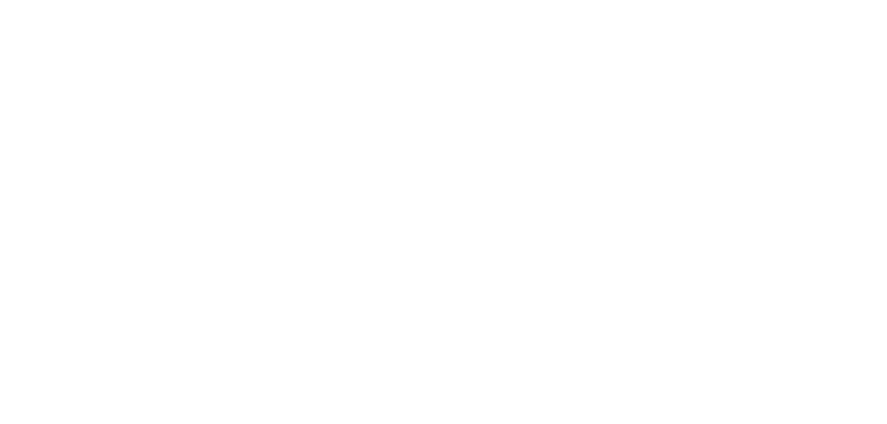
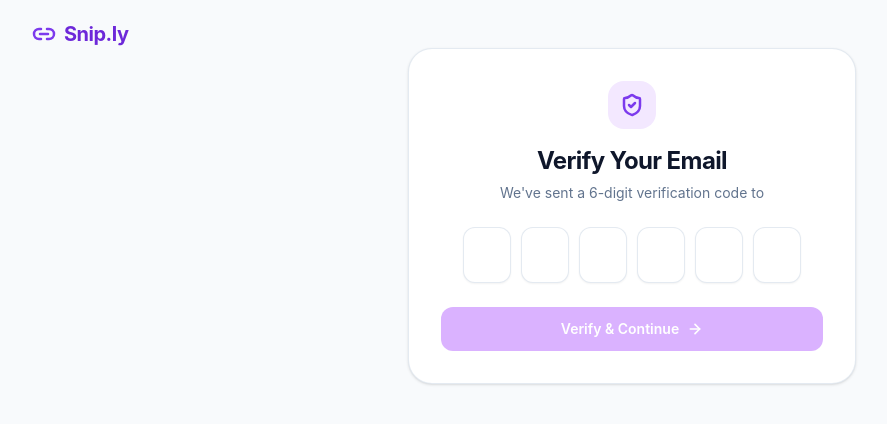
Before and after one commit to hrithik-nonia/snip_ly_frontend, a React (Vite) app: page /otpPage in a window 1280 px wide. Before the commit this address had no page. Shown: the top 424 px of the page, without its empty margins (8-895 px from the left). Built offline with nearby package versions, Linux system fonts and the light colour scheme.

Commit message:
otp page working

```diff
--- a/src/App.jsx
+++ b/src/App.jsx
@@ -14,6 +14,7 @@ const DashBoardPage = lazy(() => import("./pages/DashBoardPage"));
 const AnalyticsPage = lazy(() => import("./pages/AnalyticsPage"));
 const NotFoundPage = lazy(() => import("./pages/NotFoundPage"));
 const AboutPage = lazy(() => import("./pages/AboutPage"));
+const OtpPage = lazy(() => import("./pages/OtpPage"));
 
 import Navbar from "./components/NavBar";
 
@@ -62,6 +63,7 @@ function App() {
           <Route path="/registerPage" element={<RegisterPage />} />
           <Route path="/linkExpiry410Page" element={<LinkExpiry410Page />} />
           <Route path="/notFoundPage" element={<NotFoundPage />} />
+          <Route path="/otpPage" element={<OtpPage />} />
         </Routes>
       </Suspense>
     </>
--- a/src/api/authApi.js
+++ b/src/api/authApi.js
@@ -18,5 +18,11 @@ class AuthApi {
     return response.data;
   }
 
+  // POST OTP
+  async otp(data) {
+    const response = await axiosInstance.post("/auth/otp", data)
+    return response.data;
+  }
+
 }
 export default new AuthApi()
--- a/src/components/CommonPage.jsx
+++ b/src/components/CommonPage.jsx
@@ -4,6 +4,8 @@
 import { NavLogo } from "./CommonComponents";
 import CreateAccountForm from "./CreateAccountForm";
 import ErrorPage from "./ErrorPage";
+import EmailVerificationForm from "./EmailVerificationForm";
+
 function CommonPage({ pathname }) {
   const renderContent = () => {
     switch (pathname) {
@@ -15,6 +17,8 @@ function CommonPage({ pathname }) {
         return <CreateAccountForm pathname={pathname} />;
       case "/notFoundPage":
         return <ErrorPage />;
+      case "/otpPage":
+        return <EmailVerificationForm />;
       default:
         return null;
     }
--- a/src/components/CreateAccountForm.jsx
+++ b/src/components/CreateAccountForm.jsx
@@ -1,7 +1,7 @@
 // built in impoets
 import { useState } from "react";
 import { Link2, ArrowRight } from "lucide-react";
-import { NavLink } from "react-router-dom";
+import { NavLink, useNavigate } from "react-router-dom";
 import { useMutation } from "@tanstack/react-query";
 import { toast } from "sonner";
 
@@ -24,6 +24,9 @@ export default function CreateAccountForm({ pathname }) {
     setFormData((prev) => ({ ...prev, [name]: value }));
   };
 
+  // navigate to otp page
+  const navigate = useNavigate();
+
   // Hook top-level pe hai ab
   const { mutate, isPending } = useMutation({
     mutationFn: (userData) =>
@@ -33,6 +36,7 @@ export default function CreateAccountForm({ pathname }) {
     onSuccess: (data) => {
       toast.success(data?.message || "Success!");
       setFormData(initialFormData);
+      navigate("/otpPage", { state: { email: data?.email } });
     },
     onError: (error) => {
       const detail = error?.response?.data?.detail;
--- /dev/null
+++ b/src/components/EmailVerificationForm.jsx
@@ -0,0 +1,162 @@
+// built in imports
+import { useState, useRef, useEffect } from "react";
+import { ShieldCheck, ArrowRight } from "lucide-react";
+import { useLocation, useNavigate } from "react-router-dom";
+import { useMutation } from "@tanstack/react-query";
+import { toast } from "sonner";
+
+// custom imports
+import authApi from "../api/authApi";
+
+export default function EmailVerificationForm() {
+  const [otp, setOtp] = useState(["", "", "", "", "", ""]);
+  const [timer, setTimer] = useState(29);
+  const inputRefs = useRef([]);
+
+  // uselocation se email nikala
+  const { state } = useLocation();
+  const email = state?.email;
+
+  // Resend countdown timer
+  useEffect(() => {
+    if (timer > 0) {
+      const interval = setInterval(() => setTimer((t) => t - 1), 1000);
+      return () => clearInterval(interval);
+    }
+  }, [timer]);
+
+  // Handle OTP digit change
+  const handleChange = (index, value) => {
+    // Only allow numbers
+    if (value && !/^[0-9]$/.test(value)) return;
+
+    const newOtp = [...otp];
+    newOtp[index] = value;
+    setOtp(newOtp);
+
+    // Auto-focus next input box
+    if (value && index < 5) {
+      inputRefs.current[index + 1]?.focus();
+    }
+  };
+
+  // Handle Backspace & Navigation keys
+  const handleKeyDown = (index, e) => {
+    if (e.key === "Backspace" && !otp[index] && index > 0) {
+      inputRefs.current[index - 1]?.focus();
+    }
+  };
+
+  // Handle OTP Paste (e.g., pasting "123456")
+  const handlePaste = (e) => {
+    e.preventDefault();
+    const pastedData = e.clipboardData.getData("text").trim();
+    if (/^\d{6}$/.test(pastedData)) {
+      const digits = pastedData.split("");
+      setOtp(digits);
+      inputRefs.current[5]?.focus();
+    }
+  };
+
+  // navigate instant banaya
+  const navigate = useNavigate();
+
+  // tanstack query se data veja
+  const { mutate, isPending } = useMutation({
+    mutationFn: (data) => authApi.otp(data),
+    onSuccess: (data) => {
+      toast.success(data?.message || "Success!");
+      navigate("/loginPage");
+    },
+    onError: (error) => {
+      const detail = error?.response?.data?.detail;
+
+      let message = "Something went wrong";
+      if (typeof detail === "string") {
+        // simple string error
+        message = detail;
+      } else if (Array.isArray(detail)) {
+        message = detail.map((err) => err.msg).join(", ");
+      }
+      toast.error(message);
+    },
+  });
+
+  // Submit Handler
+  const handleSubmit = (e) => {
+    e.preventDefault();
+    const fullOtp = otp.join("");
+    if (fullOtp.length < 6) return;
+    mutate({ otp: fullOtp, email: email });
+  };
+
+  const isOtpComplete = otp.join("").length === 6;
+
+  return (
+    <div className="w-full max-w-md rounded-3xl border border-slate-200/90 bg-white p-7 sm:p-8 shadow-sm">
+      {/* Top Shield Icon Badge */}
+      <div className="flex justify-center mb-4">
+        <div className="flex h-12 w-12 items-center justify-center rounded-2xl bg-[#F3E8FF] text-[#7C3AED]">
+          <ShieldCheck className="h-6 w-6 stroke-[2.5]" />
+        </div>
+      </div>
+
+      {/* Heading & Subtitle */}
+      <div className="text-center mb-6">
+        <h2 className="text-2xl font-bold tracking-tight text-slate-900">
+          Verify Your Email
+        </h2>
+        <p className="mt-1.5 text-sm text-slate-500">
+          We've sent a 6-digit verification code to
+        </p>
+        <span className="mt-0.5 block text-sm font-semibold text-[#7C3AED]">
+          {email}
+        </span>
+      </div>
+
+      {/* Form */}
+      <form onSubmit={handleSubmit} className="space-y-6">
+        {/* 6-Digit Input Row */}
+        <div
+          className="flex justify-center gap-2 sm:gap-2.5"
+          onPaste={handlePaste}
+        >
+          {otp.map((digit, idx) => (
+            <input
+              key={idx}
+              ref={(el) => (inputRefs.current[idx] = el)}
+              type="text"
+              inputMode="numeric"
+              maxLength={1}
+              value={digit}
+              onChange={(e) => handleChange(idx, e.target.value)}
+              onKeyDown={(e) => handleKeyDown(idx, e)}
+              className="h-12 w-11 sm:h-14 sm:w-12 rounded-xl border border-slate-200/90 bg-white text-center text-lg font-bold text-slate-900 shadow-xs focus:border-[#7C3AED] focus:outline-none focus:ring-2 focus:ring-[#7C3AED]/20 transition-all"
+              required
+            />
+          ))}
+        </div>
+
+        {/* Action Button */}
+        <button
+          type="submit"
+          disabled={!isOtpComplete || isPending}
+          className={`w-full inline-flex items-center justify-center gap-2 rounded-xl py-3 px-4 text-sm font-semibold text-white transition-all focus:outline-none focus:ring-2 focus:ring-[#7C3AED]/30 ${
+            !isOtpComplete || isPending
+              ? "bg-purple-300 cursor-not-allowed shadow-none"
+              : "bg-[#7C3AED] hover:bg-[#6D28D9] shadow-md shadow-purple-500/20 active:scale-[0.98]"
+          }`}
+        >
+          {isPending ? (
+            "Verifying..."
+          ) : (
+            <>
+              <span>Verify & Continue</span>
+              <ArrowRight className="h-4 w-4 stroke-[2.5]" />
+            </>
+          )}
+        </button>
+      </form>
+    </div>
+  );
+}
--- /dev/null
+++ b/src/pages/OtpPage.jsx
@@ -0,0 +1,15 @@
+// built in imports
+import { useLocation } from "react-router-dom";
+
+// custom imports
+import CommonPage from "../components/CommonPage";
+
+function OtpPage() {
+  const location = useLocation();
+  return (
+    <>
+      <CommonPage pathname={location.pathname} />
+    </>
+  );
+}
+export default OtpPage;
```
